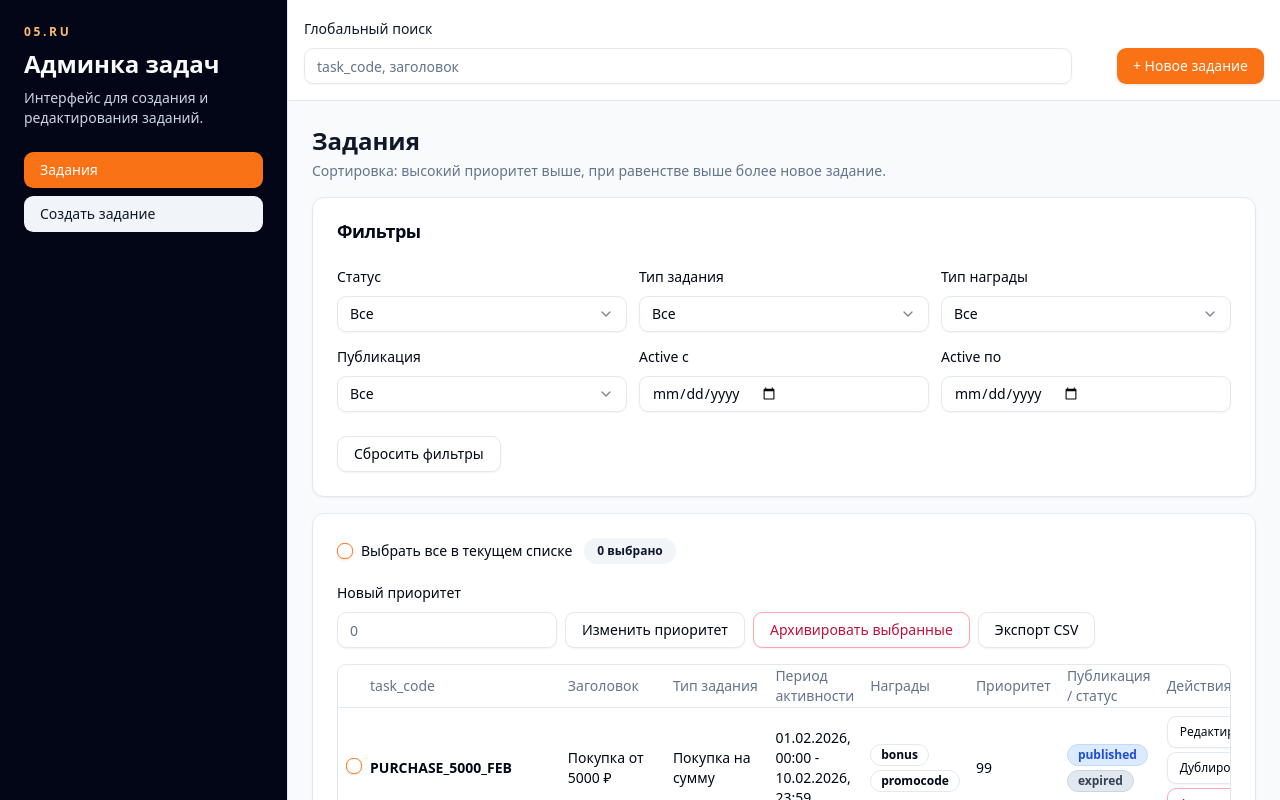
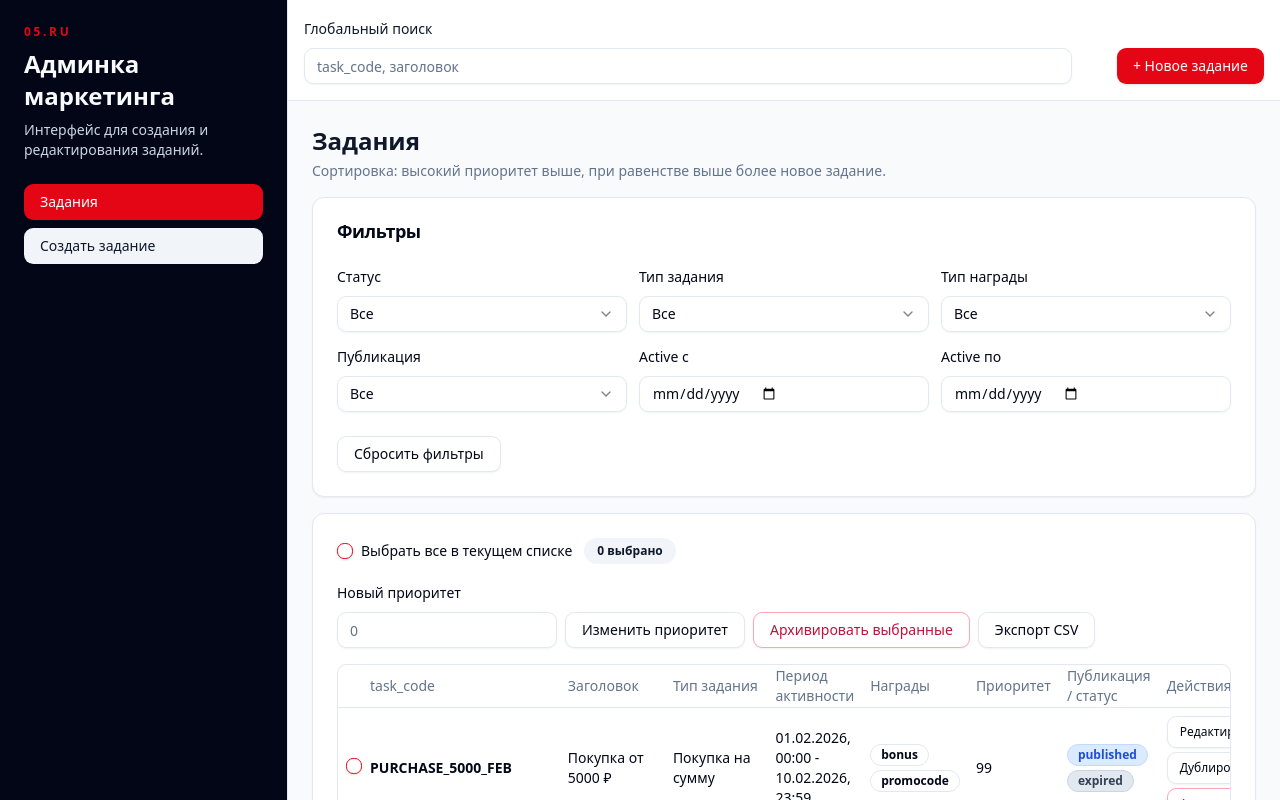
Before and after one commit to Magnum113/05rutasksV2, a React (Vite) app: page / in a window 1280 px wide. Shown: the top 800 px of the page. Built offline with nearby package versions, Linux system fonts and the light colour scheme.

Commit message:
update admin title and switch accent color to #E30614

```diff
--- a/src/App.tsx
+++ b/src/App.tsx
@@ -761,8 +761,8 @@ function App() {
         <aside className="w-full border-b bg-slate-950 p-6 text-slate-50 lg:w-72 lg:border-b-0 lg:border-r">
           <div className="space-y-6">
             <div className="space-y-2">
-              <p className="text-xs font-bold uppercase tracking-[0.22em] text-orange-300">05.RU</p>
-              <h1 className="text-2xl font-semibold">Админка задач</h1>
+              <p className="text-xs font-bold uppercase tracking-[0.22em] text-[#E30614]">05.RU</p>
+              <h1 className="text-2xl font-semibold">Админка маркетинга</h1>
               <p className="text-sm text-slate-300">Интерфейс для создания и редактирования заданий.</p>
             </div>
 
--- a/src/index.css
+++ b/src/index.css
@@ -10,8 +10,8 @@
     --card-foreground: 222.2 84% 4.9%;
     --popover: 0 0% 100%;
     --popover-foreground: 222.2 84% 4.9%;
-    --primary: 24.6 95% 53.1%;
-    --primary-foreground: 60 9.1% 97.8%;
+    --primary: 356 95% 46%;
+    --primary-foreground: 0 0% 100%;
     --secondary: 210 40% 96.1%;
     --secondary-foreground: 222.2 47.4% 11.2%;
     --muted: 210 40% 96.1%;
@@ -22,7 +22,7 @@
     --destructive-foreground: 210 40% 98%;
     --border: 214.3 31.8% 91.4%;
     --input: 214.3 31.8% 91.4%;
-    --ring: 24.6 95% 53.1%;
+    --ring: 356 95% 46%;
     --radius: 0.7rem;
   }
 
```
